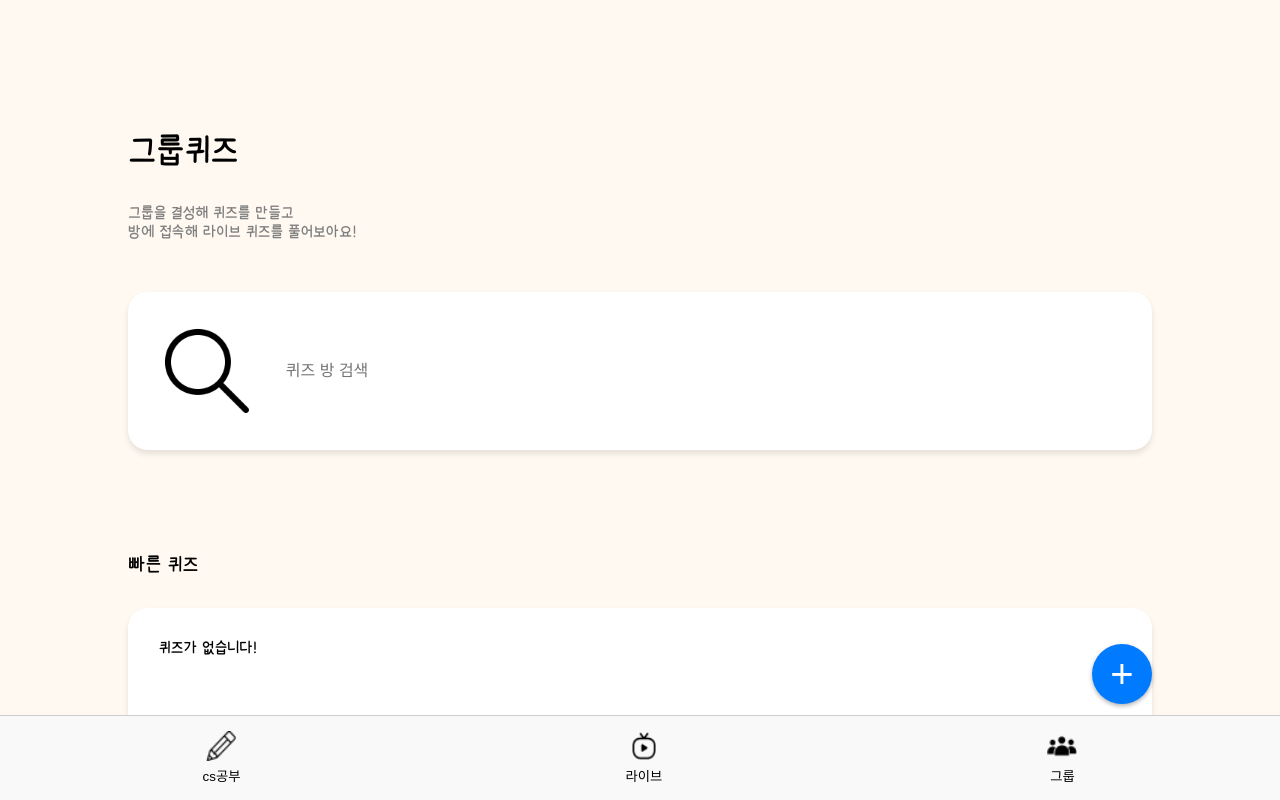
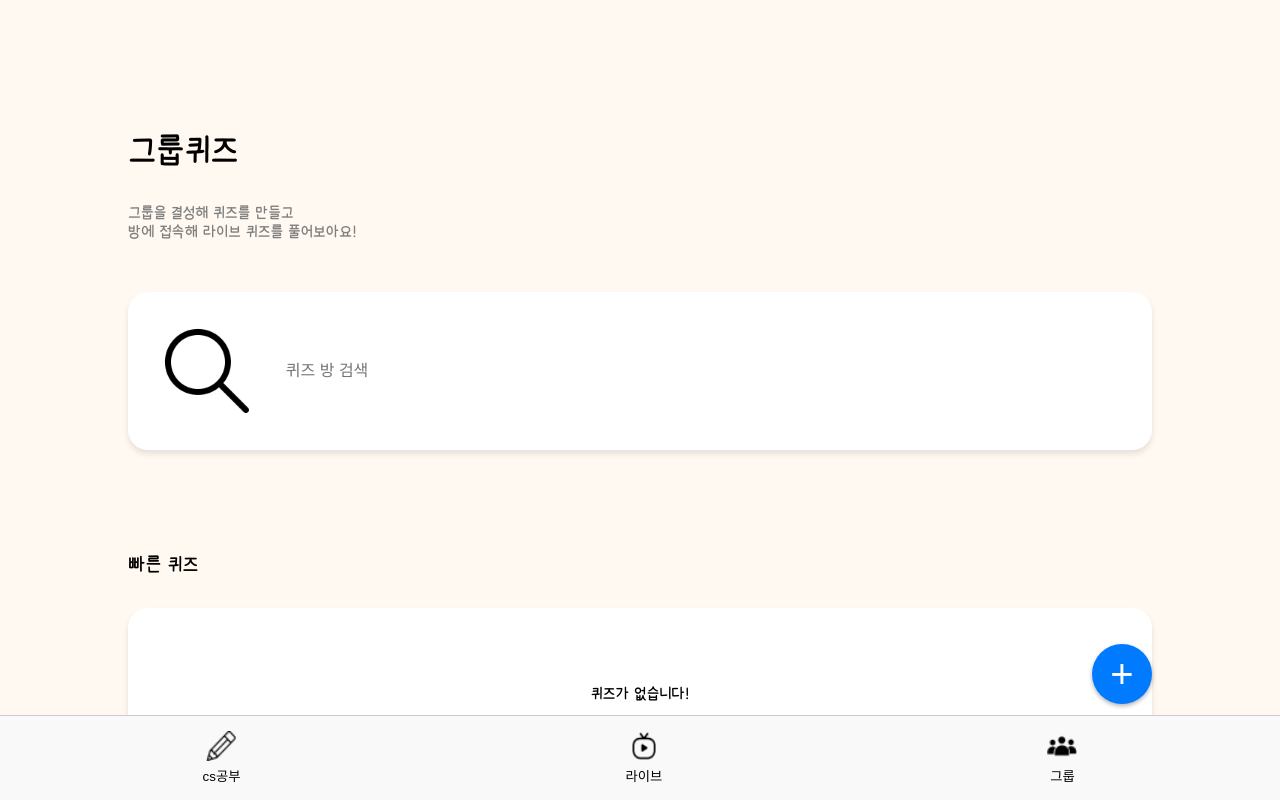
Before and after one commit to taeyeongryu/C-Yes, a React (Create React App) app in the folder Front/cyesfront/: page /group in a window 1280 px wide. Built offline with nearby package versions, Linux system fonts and the light colour scheme; no server answers.

Commit message:
feat: css

```diff
--- a/Front/cyesfront/src/pages/group/GroupMain.tsx
+++ b/Front/cyesfront/src/pages/group/GroupMain.tsx
@@ -81,7 +81,16 @@ const GroupMain = (props: Props) => {
           <div className="quiz-text-container">빠른 퀴즈</div>
           <div className="fast-quiz-lineup-container">
             {quizzes.length === 0 && (
-              <div className="fast-quiz-box">퀴즈가 없습니다!</div>
+              <div
+                className="fast-quiz-box"
+                style={{
+                  display: "flex",
+                  justifyContent: "center",
+                  alignItems: "center",
+                }}
+              >
+                <span>퀴즈가 없습니다!</span>
+              </div>
             )}
             {quizzes.length > 0 && (
               <div className="fast-quiz-box">
```
